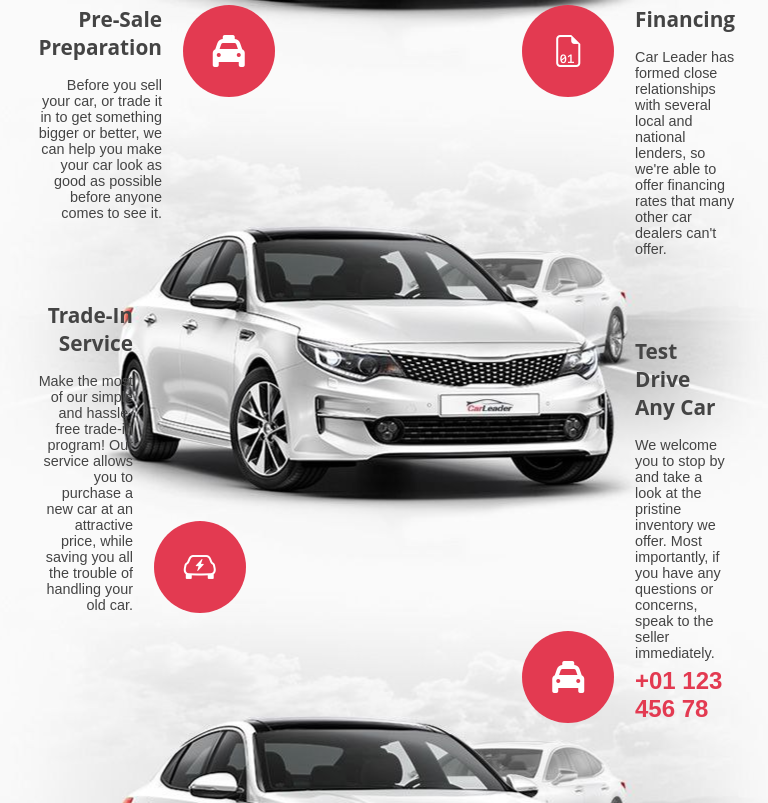
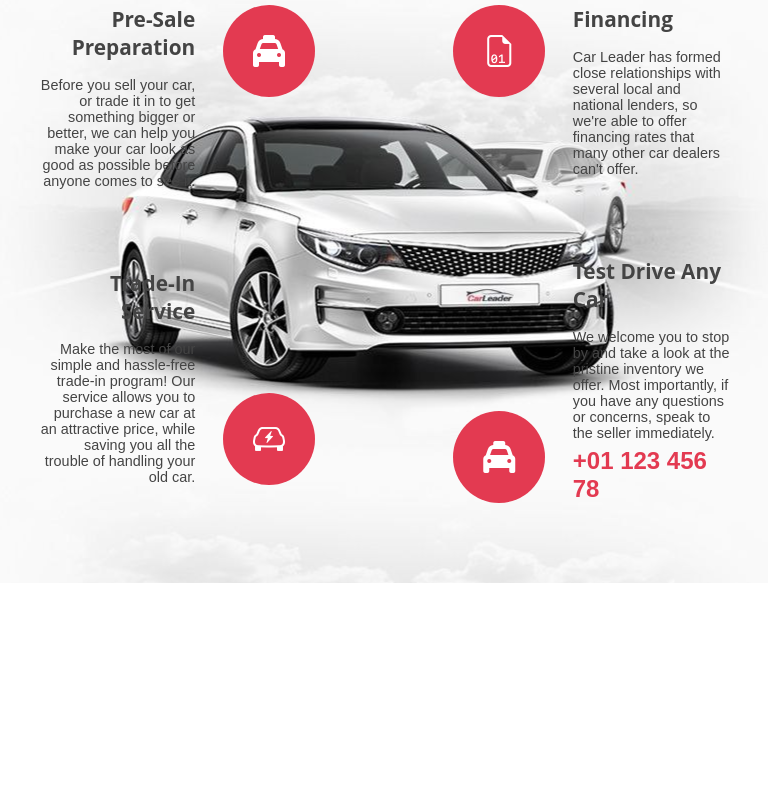
Before and after one commit to manojprabaker/design-task5, a plain HTML site: page index.html in a window 768 px wide. Shown: the part 117-920 px from the top of the page. After the commit the page ends 800 px from the top, so only its background shows below. Drawn offline with nearby package versions, Linux system fonts and the light colour scheme.

Commit message:
Update style.css

```diff
--- a/css/style.css
+++ b/css/style.css
@@ -91,7 +91,7 @@ h1 {
 	.service-sec {
 	margin-top:0rem;
 	background-image:url("background.png");
-	background-position:right top;
+	background-position:center;
 	/* height:90vh; */
 }
 	.service-row
@@ -118,7 +118,16 @@ h1 {
     align-items: center;
 
 }
+}
 
+@media (min-width:767px) and (max-width:1024px){
 
+	.col-left {
+    width:40%;
 
 }
+   .col-right {
+    width:40%;
+}
+
+}
```
